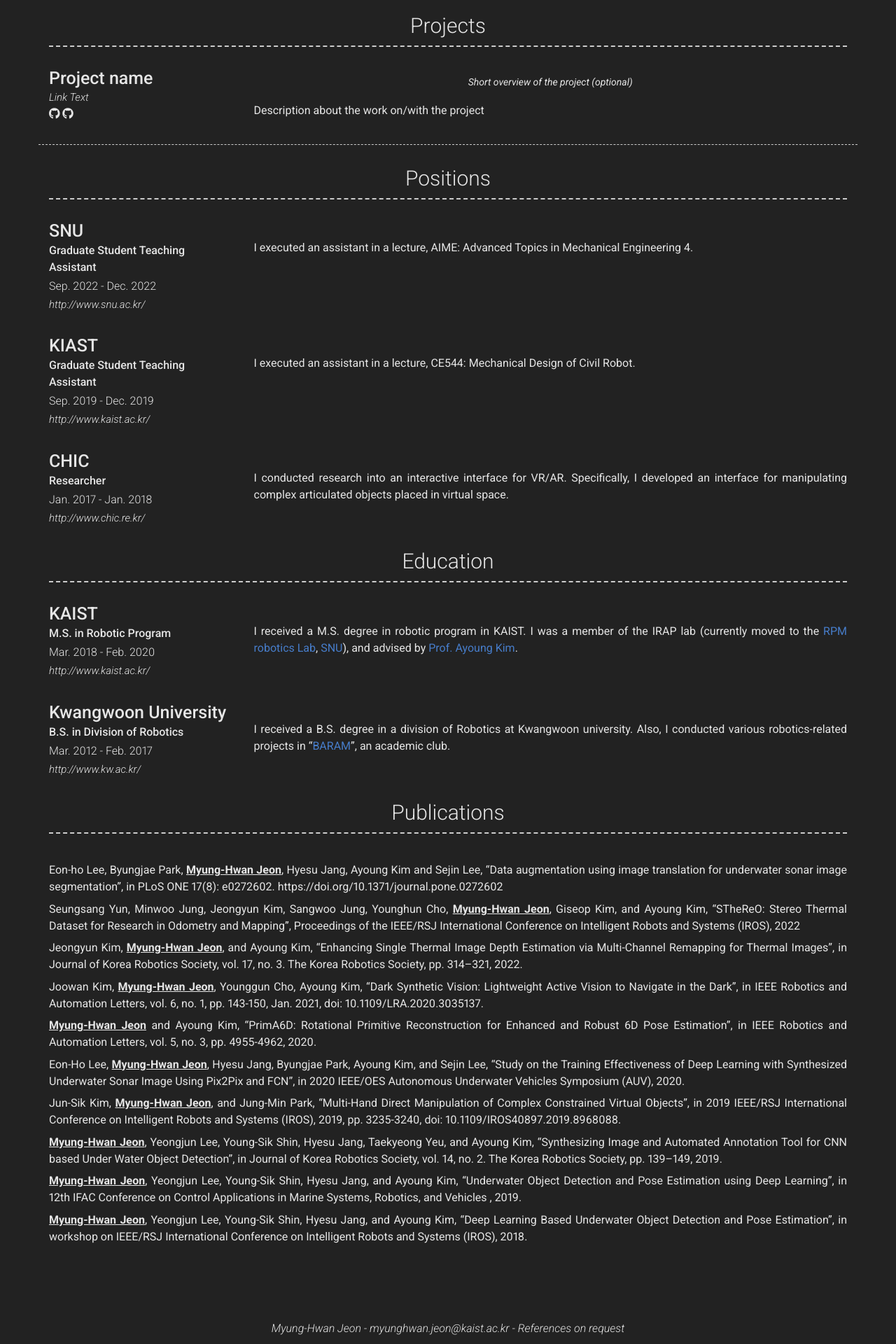
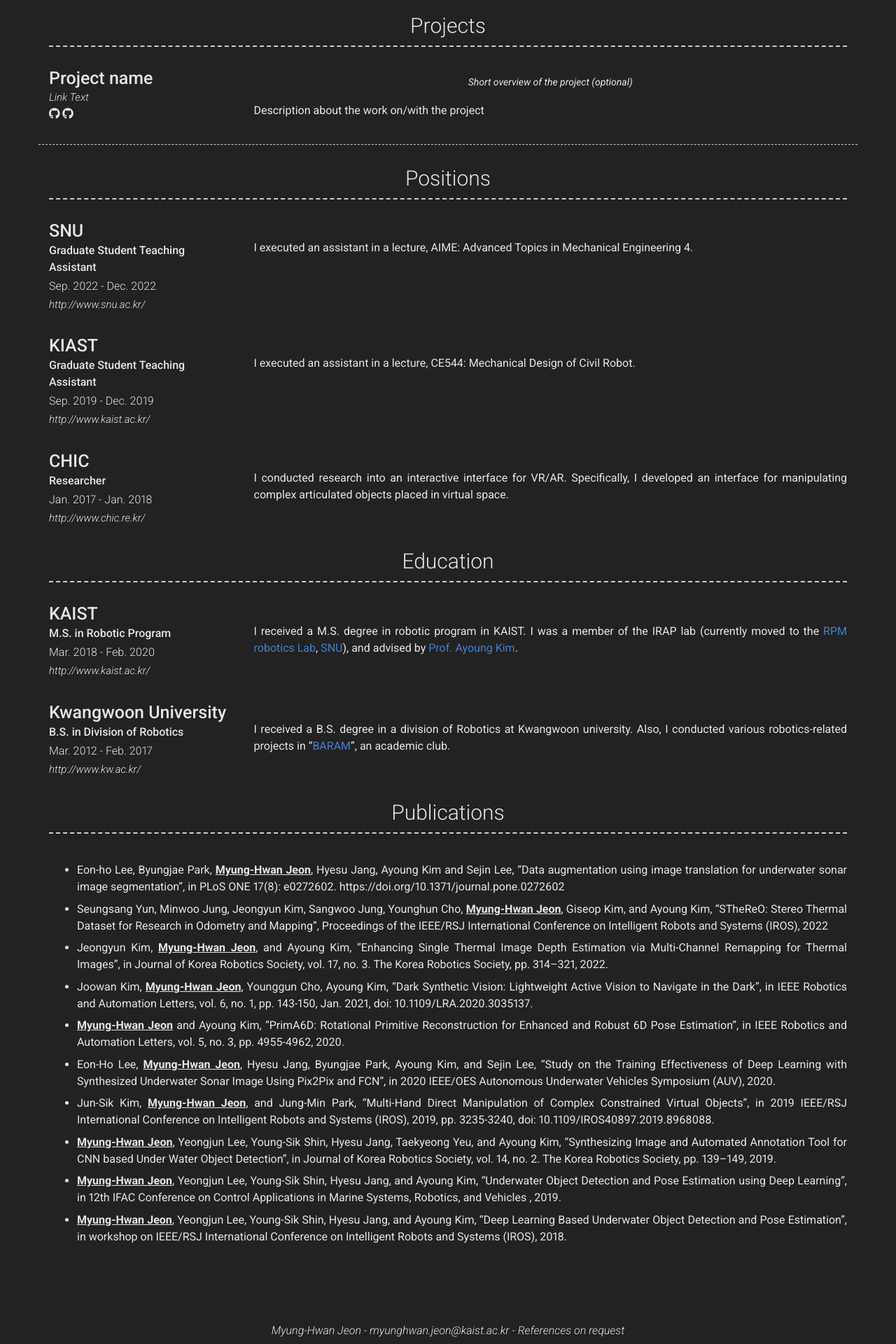
Before and after one commit to MyungHwanJeon/MyungHwanJeon.github.io, a Jekyll site: the page built from index.md, in a window 1280 px wide. Shown: the part 659-2579 px from the top of the page at 70% size. Built offline with Jekyll 4.4.1, drawn with Linux system fonts in a browser that asks for light colours; nearby versions of some CDN libraries.

Commit message:
Update _config.yml

```diff
--- a/_config.yml
+++ b/_config.yml
@@ -158,25 +158,25 @@
     layout: text
     content: |
 
-      Eon-ho Lee, Byungjae Park,  **<U>Myung-Hwan Jeon</U>**, Hyesu Jang, Ayoung Kim and Sejin Lee, "Data augmentation using image translation for underwater sonar image segmentation", in PLoS ONE 17(8): e0272602. https://doi.org/10.1371/journal.pone.0272602
+      - Eon-ho Lee, Byungjae Park,  **<U>Myung-Hwan Jeon</U>**, Hyesu Jang, Ayoung Kim and Sejin Lee, "Data augmentation using image translation for underwater sonar image segmentation", in PLoS ONE 17(8): e0272602. https://doi.org/10.1371/journal.pone.0272602
 
-      Seungsang Yun, Minwoo Jung, Jeongyun Kim, Sangwoo Jung, Younghun Cho, **<U>Myung-Hwan Jeon</U>**, Giseop Kim, and Ayoung Kim, "STheReO: Stereo Thermal Dataset for Research in Odometry and Mapping", Proceedings of the IEEE/RSJ International Conference on Intelligent Robots and Systems (IROS), 2022
+      - Seungsang Yun, Minwoo Jung, Jeongyun Kim, Sangwoo Jung, Younghun Cho, **<U>Myung-Hwan Jeon</U>**, Giseop Kim, and Ayoung Kim, "STheReO: Stereo Thermal Dataset for Research in Odometry and Mapping", Proceedings of the IEEE/RSJ International Conference on Intelligent Robots and Systems (IROS), 2022
 
-      Jeongyun Kim, **<U>Myung-Hwan Jeon</U>**, and Ayoung Kim, "Enhancing Single Thermal Image Depth Estimation via Multi-Channel Remapping for Thermal Images", in Journal of Korea Robotics Society, vol. 17, no. 3. The Korea Robotics Society, pp. 314–321, 2022.
+      - Jeongyun Kim, **<U>Myung-Hwan Jeon</U>**, and Ayoung Kim, "Enhancing Single Thermal Image Depth Estimation via Multi-Channel Remapping for Thermal Images", in Journal of Korea Robotics Society, vol. 17, no. 3. The Korea Robotics Society, pp. 314–321, 2022.
 
-      Joowan Kim, **<U>Myung-Hwan Jeon</U>**, Younggun Cho, Ayoung Kim, "Dark Synthetic Vision: Lightweight Active Vision to Navigate in the Dark", in IEEE Robotics and Automation Letters, vol. 6, no. 1, pp. 143-150, Jan. 2021, doi: 10.1109/LRA.2020.3035137.
+      - Joowan Kim, **<U>Myung-Hwan Jeon</U>**, Younggun Cho, Ayoung Kim, "Dark Synthetic Vision: Lightweight Active Vision to Navigate in the Dark", in IEEE Robotics and Automation Letters, vol. 6, no. 1, pp. 143-150, Jan. 2021, doi: 10.1109/LRA.2020.3035137.
 
-      **<U>Myung-Hwan Jeon</U>** and Ayoung Kim, "PrimA6D: Rotational Primitive Reconstruction for Enhanced and Robust 6D Pose Estimation", in IEEE Robotics and Automation Letters, vol. 5, no. 3, pp. 4955-4962, 2020.
+      - **<U>Myung-Hwan Jeon</U>** and Ayoung Kim, "PrimA6D: Rotational Primitive Reconstruction for Enhanced and Robust 6D Pose Estimation", in IEEE Robotics and Automation Letters, vol. 5, no. 3, pp. 4955-4962, 2020.
 
-      Eon-Ho Lee, **<U>Myung-Hwan Jeon</U>**, Hyesu Jang, Byungjae Park, Ayoung Kim, and Sejin Lee, "Study on the Training Effectiveness of Deep Learning with Synthesized Underwater Sonar Image Using Pix2Pix and FCN", in 2020 IEEE/OES Autonomous Underwater Vehicles Symposium (AUV), 2020.
+      - Eon-Ho Lee, **<U>Myung-Hwan Jeon</U>**, Hyesu Jang, Byungjae Park, Ayoung Kim, and Sejin Lee, "Study on the Training Effectiveness of Deep Learning with Synthesized Underwater Sonar Image Using Pix2Pix and FCN", in 2020 IEEE/OES Autonomous Underwater Vehicles Symposium (AUV), 2020.
 
-      Jun-Sik Kim, **<U>Myung-Hwan Jeon</U>**, and Jung-Min Park, "Multi-Hand Direct Manipulation of Complex Constrained Virtual Objects", in 2019 IEEE/RSJ International Conference on Intelligent Robots and Systems (IROS), 2019, pp. 3235-3240, doi: 10.1109/IROS40897.2019.8968088.
+      - Jun-Sik Kim, **<U>Myung-Hwan Jeon</U>**, and Jung-Min Park, "Multi-Hand Direct Manipulation of Complex Constrained Virtual Objects", in 2019 IEEE/RSJ International Conference on Intelligent Robots and Systems (IROS), 2019, pp. 3235-3240, doi: 10.1109/IROS40897.2019.8968088.
 
-      **<U>Myung-Hwan Jeon</U>**, Yeongjun Lee, Young-Sik Shin, Hyesu Jang, Taekyeong Yeu, and Ayoung Kim, “Synthesizing Image and Automated Annotation Tool for CNN based Under Water Object Detection”, in Journal of Korea Robotics Society, vol. 14, no. 2. The Korea Robotics Society, pp. 139–149, 2019.
+      - **<U>Myung-Hwan Jeon</U>**, Yeongjun Lee, Young-Sik Shin, Hyesu Jang, Taekyeong Yeu, and Ayoung Kim, “Synthesizing Image and Automated Annotation Tool for CNN based Under Water Object Detection”, in Journal of Korea Robotics Society, vol. 14, no. 2. The Korea Robotics Society, pp. 139–149, 2019.
 
-      **<U>Myung-Hwan Jeon</U>**, Yeongjun Lee, Young-Sik Shin, Hyesu Jang, and Ayoung Kim, "Underwater Object Detection and Pose Estimation using Deep Learning", in 12th IFAC Conference on Control Applications in Marine Systems, Robotics, and Vehicles , 2019.
+      - **<U>Myung-Hwan Jeon</U>**, Yeongjun Lee, Young-Sik Shin, Hyesu Jang, and Ayoung Kim, "Underwater Object Detection and Pose Estimation using Deep Learning", in 12th IFAC Conference on Control Applications in Marine Systems, Robotics, and Vehicles , 2019.
 
-      **<U>Myung-Hwan Jeon</U>**, Yeongjun Lee, Young-Sik Shin, Hyesu Jang, and Ayoung Kim, "Deep Learning Based Underwater Object Detection and Pose Estimation", in workshop on IEEE/RSJ International Conference on Intelligent Robots and Systems (IROS), 2018.
+      - **<U>Myung-Hwan Jeon</U>**, Yeongjun Lee, Young-Sik Shin, Hyesu Jang, and Ayoung Kim, "Deep Learning Based Underwater Object Detection and Pose Estimation", in workshop on IEEE/RSJ International Conference on Intelligent Robots and Systems (IROS), 2018.
 
 
 # Footer
```
